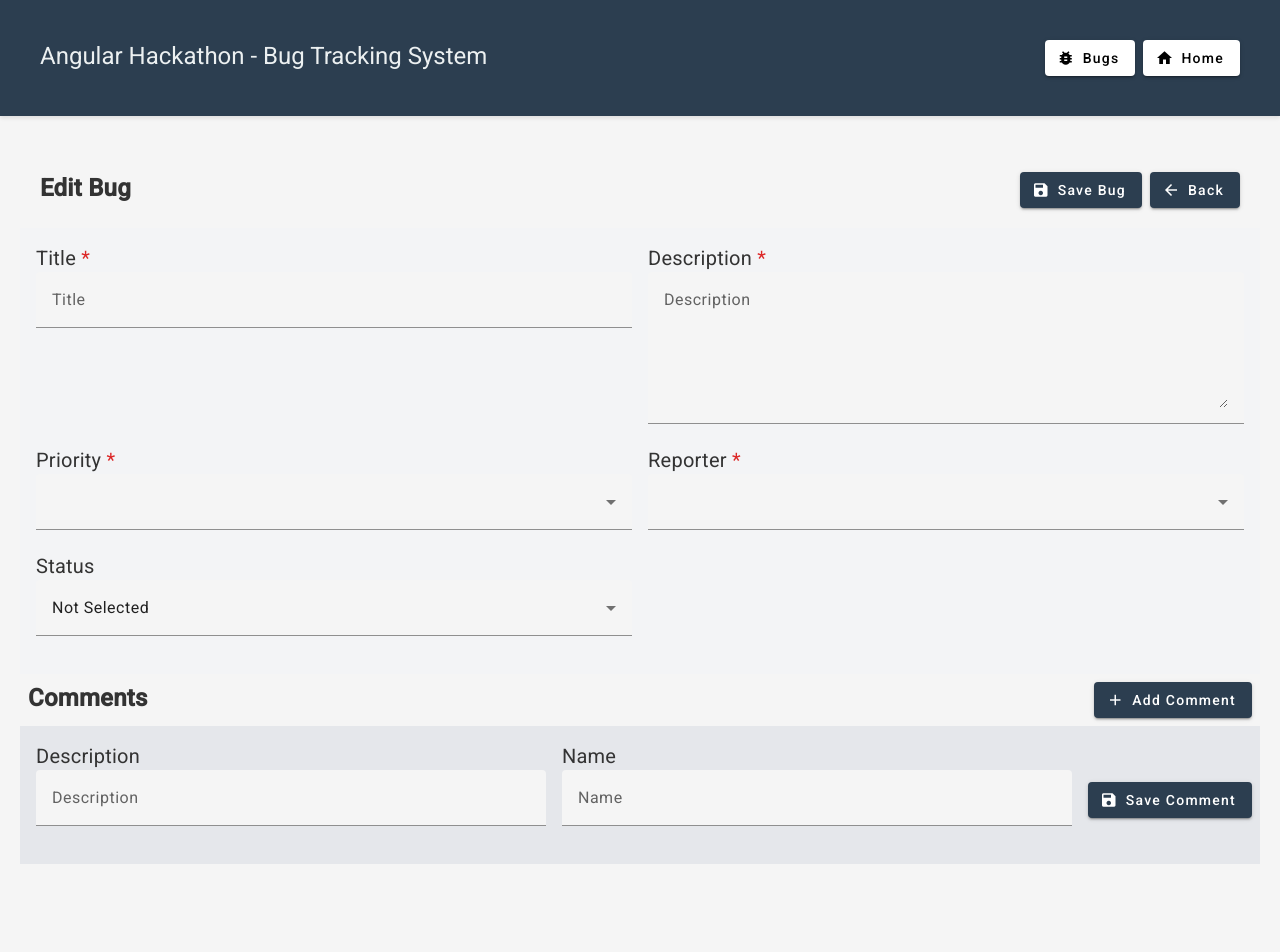
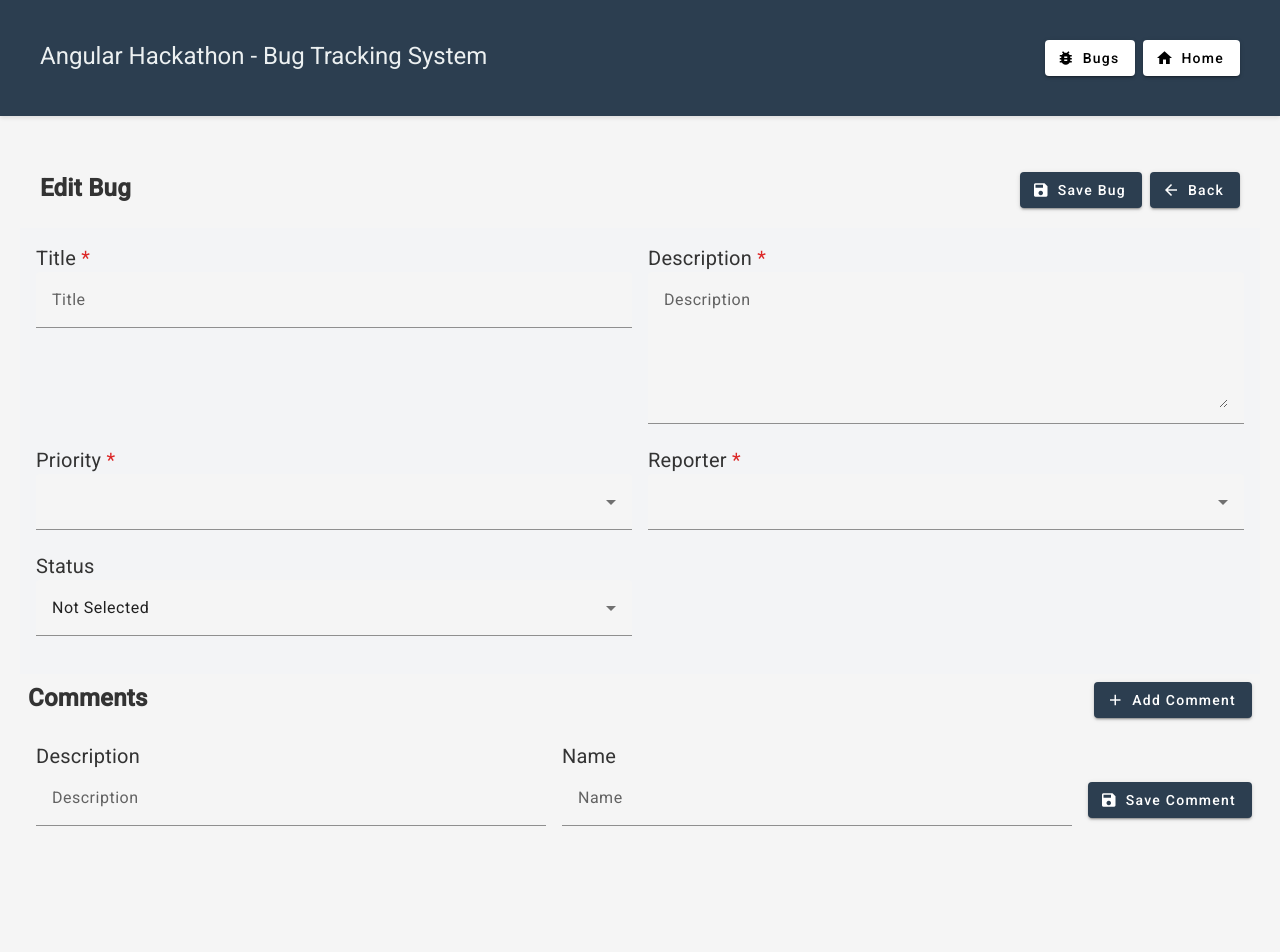
Before and after one commit to pedes1999/Hackaton-AngularTraining, an Angular app: page /bug/1 in a window 1280 px wide. Shown: the top 952 px of the page. Built offline with nearby package versions, Linux system fonts and the light colour scheme; no server answers.

Commit message:
small fix

```diff
--- a/src/app/bugs/bug-edit/bug-edit.component.html
+++ b/src/app/bugs/bug-edit/bug-edit.component.html
@@ -69,7 +69,7 @@
     <mat-icon>add</mat-icon>Add Comment
   </button>
 </div>
-<form [formGroup]="bugForm" autocomplete="off" class="bg-gray-200 p-4 space-y-4">
+<form [formGroup]="bugForm" autocomplete="off" class=" p-4 space-y-4">
   <div class="flex flex-wrap -mx-2">
     <ng-container formArrayName="comments">
       <div *ngFor="let commentCtrl of comments.controls; let i = index" [formGroupName]="i" class="flex w-full">
```
